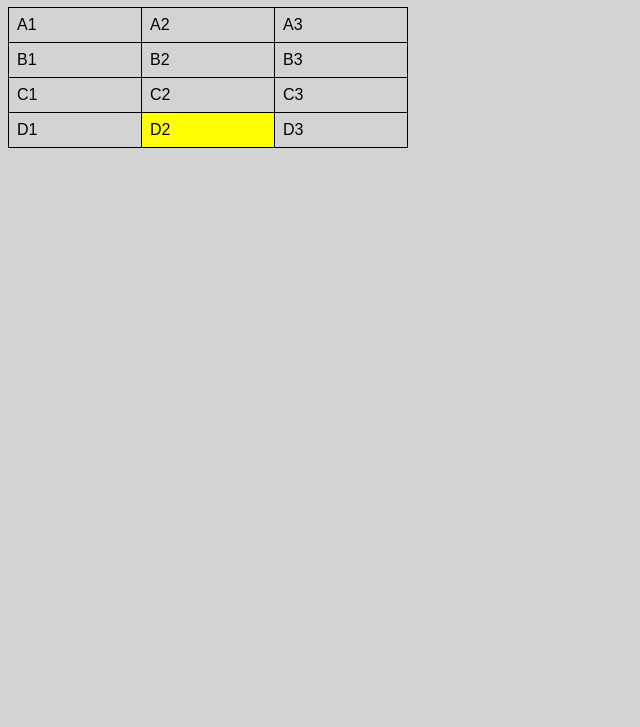
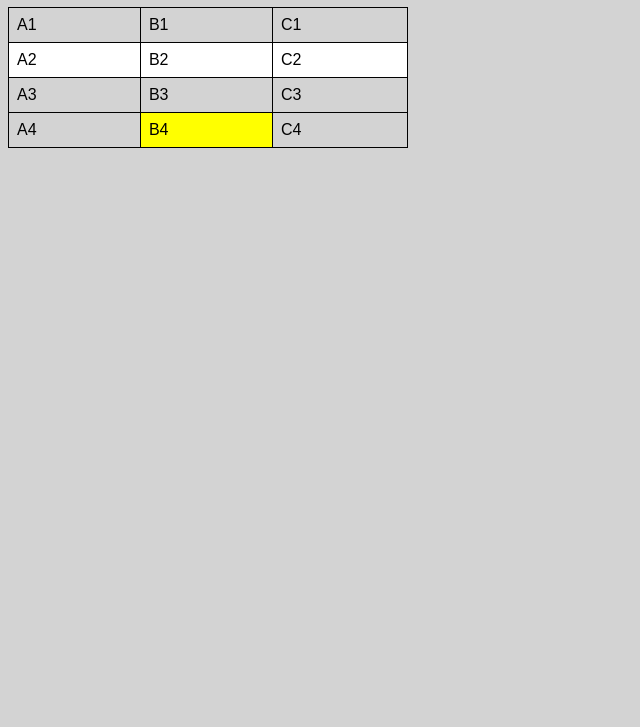
Before and after one commit to janzaodev/Html-CSS, a plain HTML site: page Exercicios/ex023/index.html in a window 1280 px wide. Shown: the part 73-800 px from the top of the page, without its empty margins (0-640 px from the left). Drawn offline with Linux system fonts and the light colour scheme.

Commit message:
update na table

```diff
--- a/Exercicios/ex023/index.html
+++ b/Exercicios/ex023/index.html
@@ -16,11 +16,15 @@
 
         }
 
+        tr.linha {
+            background-color: white;
+        }
+
         td {
             border: 1px solid black;
             padding: 8px;
         }
-        .d2 {
+        .b4 {
             background-color: yellow;
         }
     </style>
@@ -39,24 +43,24 @@
     <table>
         <tr><!--primeira linha-->
             <td>A1</td>
-            <td>A2</td>
-            <td>A3</td>
+            <td>B1</td>
+            <td>C1</td>
 
         </tr>
-        <tr>
-            <td>B1</td>
+        <tr class="linha">
+            <td>A2</td>
             <td>B2</td>
-            <td>B3</td>
+            <td>C2</td>
         </tr>
         <tr>
-            <td>C1</td>
-            <td>C2</td>
+            <td>A3</td>
+            <td>B3</td>
             <td>C3</td>
         </tr>
         <tr>
-            <td>D1</td>
-            <td class="d2">D2</td>
-            <td>D3</td>
+            <td>A4</td>
+            <td class="b4">B4</td>
+            <td>C4</td>
         </tr>
     </table>
 
```
